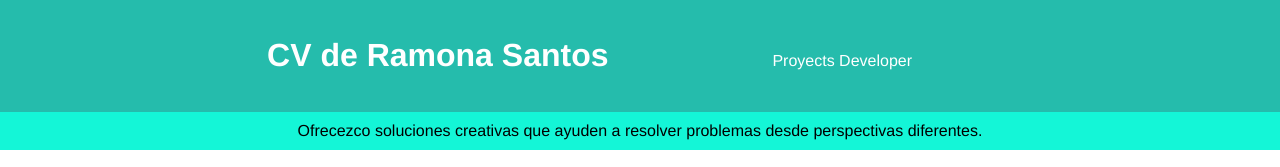
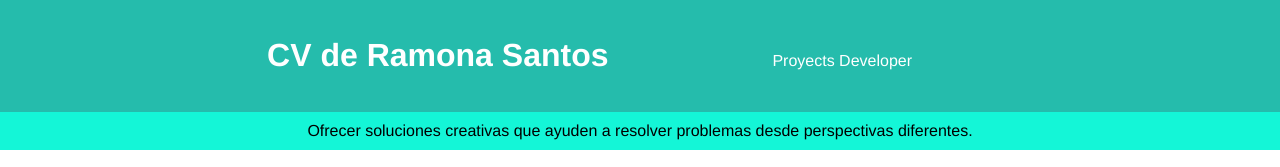
Before and after one commit to rasmorell-gif/rasmorell-gif.github.com, a plain HTML site: page cv/index.html in a window 1280 px wide. Shown: the top 167 px of the page. Drawn offline with Linux system fonts and the light colour scheme.

Commit message:
actualizacion

```diff
--- a/cv/index.html
+++ b/cv/index.html
@@ -13,7 +13,7 @@
 	 </header>
 
 	 <div style="background-color:#14F6D7;text-align: center;font-weight:200;padding:10px; ">
-     Ofrecezco soluciones creativas que ayuden a resolver problemas desde perspectivas diferentes.
+     Ofrecer soluciones creativas que ayuden a resolver problemas desde perspectivas diferentes.
 	 </div>
 
 	 <section>
```
